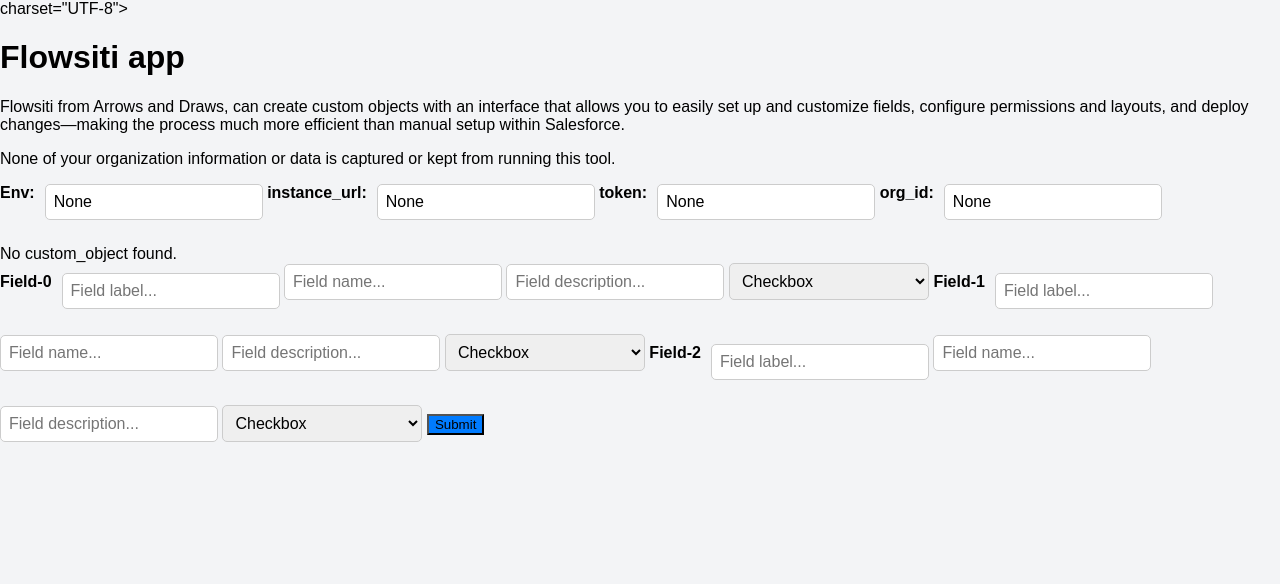
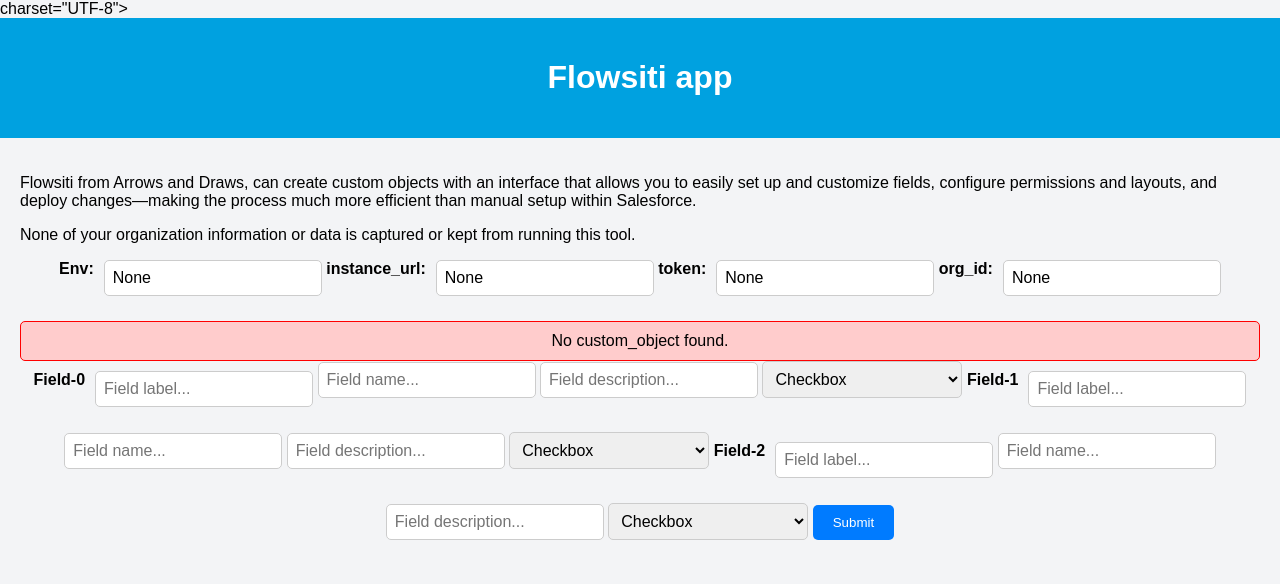
Before and after one commit to yahyajamaldine/flowsiti, a Flask app: template app/templates/org_infos.html in a window 1280 px wide. Shown: the top 584 px of the page. Run offline with Flask 3, Linux system fonts and the light colour scheme; the template is opened without the code that fills it: values that come from a table or form of the project are taken from there, others are empty.

Commit message:
standart object layout

```diff
--- a/app/templates/org_infos.html
+++ b/app/templates/org_infos.html
@@ -6,6 +6,7 @@
     <title>Salesforce Field Creator</title>
     charset="UTF-8">
     <style>
+
         /* Your existing styles */
         body {
             font-family: Arial, sans-serif;
@@ -14,7 +15,71 @@
             padding: 0;
         }
 
-/* ... (your other existing styles) ... */
+        #header {
+            background-color: #00a1e0;
+            padding: 20px;
+            color: #fff;
+            text-align: center;
+        }
+
+        #content {
+            padding: 20px;
+        }
+
+        table {
+            width: 100%;
+            max-width: 600px;
+            margin: 20px auto;
+            background-color: #fff;
+            border: 1px solid #ccc;
+            border-radius: 5px;
+            padding: 20px;
+            box-shadow: 0px 0px 10px rgba(0, 0, 0, 0.1);
+        }
+
+        form {
+            text-align: center;
+        }
+
+        .message {
+            color: #ff6600;
+            font-weight: bold;
+        }
+
+        h2 {
+            text-align: center;
+        }
+
+        strong {
+            vertical-align: top;
+        }
+
+        .alert {
+            background-color: #ffcccc;
+            padding: 10px;
+            border: 1px solid #ff0000;
+            border-radius: 5px;
+        }
+
+        .btn-primary {
+            background-color: #ff6600;
+            color: #fff;
+            padding: 10px 20px;
+            border: none;
+            border-radius: 5px;
+            cursor: pointer;
+        }
+
+        .btn-secondary {
+            background-color: #00a1e0;
+            color: #fff;
+            padding: 10px 20px;
+            border: none;
+            border-radius: 5px;
+            cursor: pointer;
+        }
+
+        /* New styles for the updated form */
 
 /* New styles for the updated form */
 .form-container {
```
Lines whose indentation alone changed are shown as unchanged.
